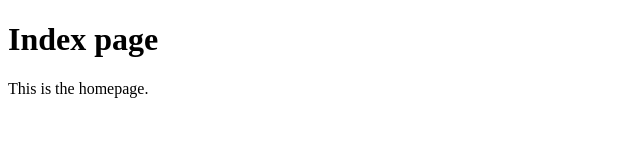
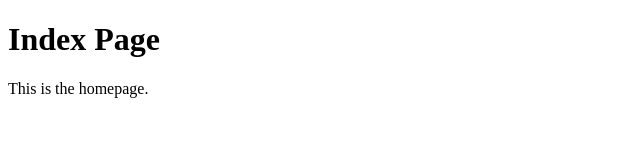
Before and after one commit to koola123/myFlix, a website: page index.html in a window 1280 px wide. Shown: the full height of the page, 0-640 px from the left. Drawn offline with Linux system fonts and the light colour scheme.

Commit message:
Update index.html

```diff
--- a/index.html
+++ b/index.html
@@ -7,7 +7,7 @@
   <title>Index</title>
 </head>
 <body>
-<h1>Index page</h1>
+<h1>Index Page</h1>
 <p>This is the homepage.</p>
 
 </body>
```
